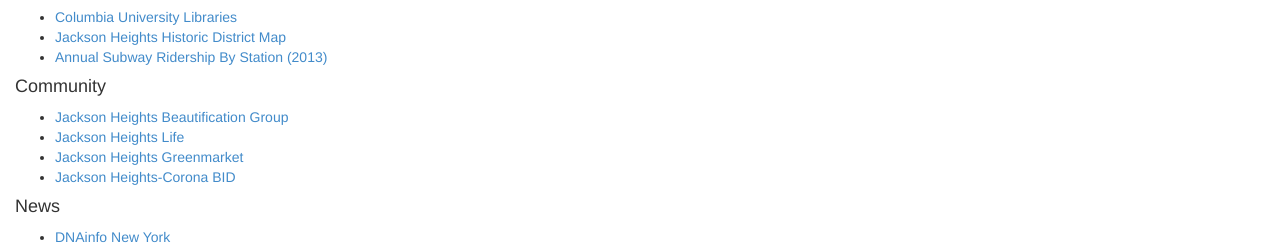
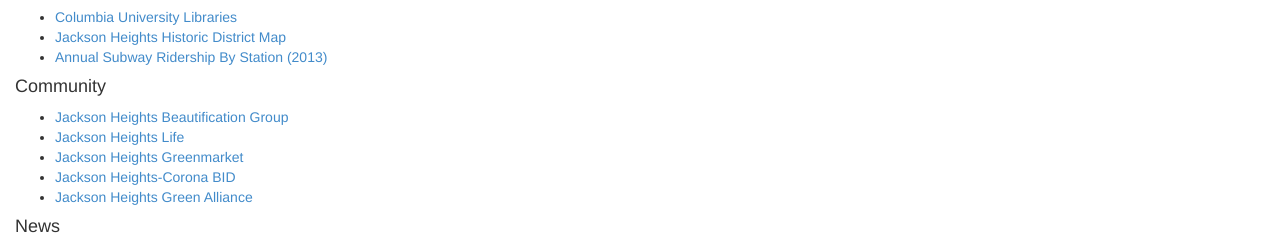
Before and after one commit to naush/JacksonHeights, a plain HTML site: page index.html in a window 1280 px wide. Shown: the part 557-802 px from the top of the page. Drawn offline with Linux system fonts and the light colour scheme.

Commit message:
Add Jackson Heights Green Alliance

```diff
--- a/index.html
+++ b/index.html
@@ -26,6 +26,7 @@
         <li><a href="http://www.jacksonheightslife.com" target="_blank">Jackson Heights Life</a></li>
         <li><a href="http://www.grownyc.org/greenmarket/queens/jackson-heights" target="_blank">Jackson Heights Greenmarket</a>
         <li><a href="http://jhcoronabid.org/" target="_blank">Jackson Heights-Corona BID</a></li>
+        <li><a href="http://jhgreen.org/" target="_blank">Jackson Heights Green Alliance</a></li>
       </ul>
 
       <h4>News</h4>
```
